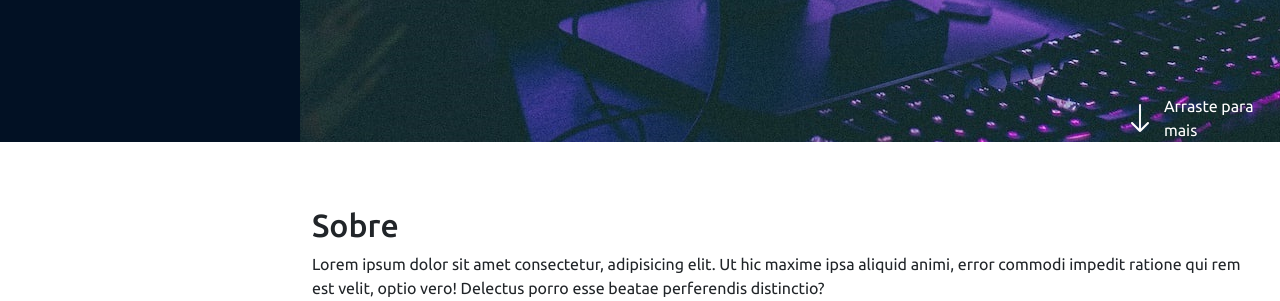
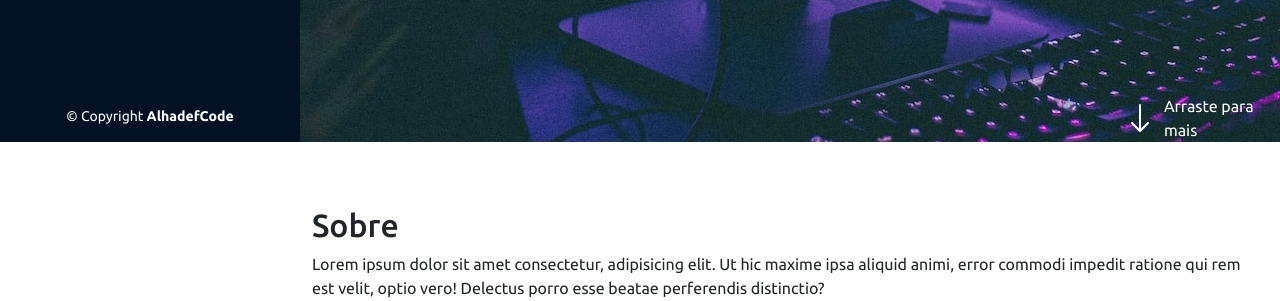
Before and after one commit to koreab00/Portif-lio---Paulo-Alhadef, a Flask app: page / in a window 1280 px wide. Shown: the part 658-959 px from the top of the page. Run offline with Flask 2, Linux system fonts and the light colour scheme; some libraries are stand-ins or nearby versions.

Commit message:
Footer and config deploy

```diff
--- a/static/style.css
+++ b/static/style.css
@@ -292,3 +292,24 @@ i.menu-mobile{
     top: 30px;
     right: 30px;
 }
+
+#footer{
+    padding: 15px;
+    color: #fff;
+    font-size: 14px;
+    position: fixed;
+    left: 0;
+    bottom: 0;
+    width: 300px;
+    z-index: 9999;
+    background-color: #021124;
+    transition: .3s;
+}
+
+@media (max-width: 1012px){
+    #footer{
+        position: static;
+        width: auto;
+        padding: 20px 15px;
+    }
+}
--- a/templates/index.html
+++ b/templates/index.html
@@ -610,6 +610,16 @@
 
     </main>
 
+    <footer id="footer">
+
+        <div class="container">
+            <div class="text-center">
+                &copy; Copyright <strong>AlhadefCode</strong>
+            </div>
+        </div>
+
+    </footer>
+
     <script src="../static/bootstrap/js/bootstrap.bundle.min.js"></script>
     <script src="../static/script.js"></script>
 </body>
```
Also changed, not shown: requirements.txt (added, +54 -0 lines), 1 other file.
